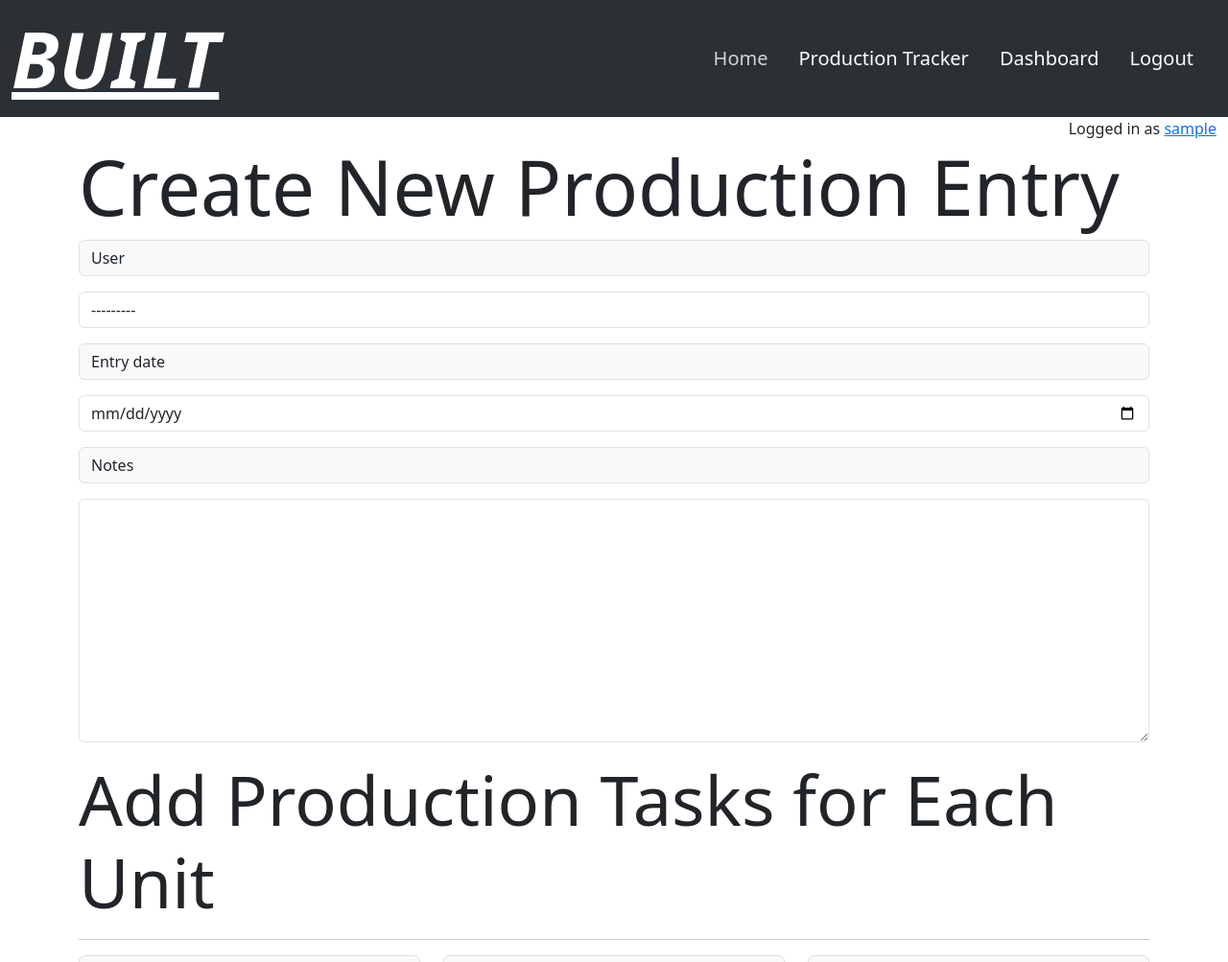
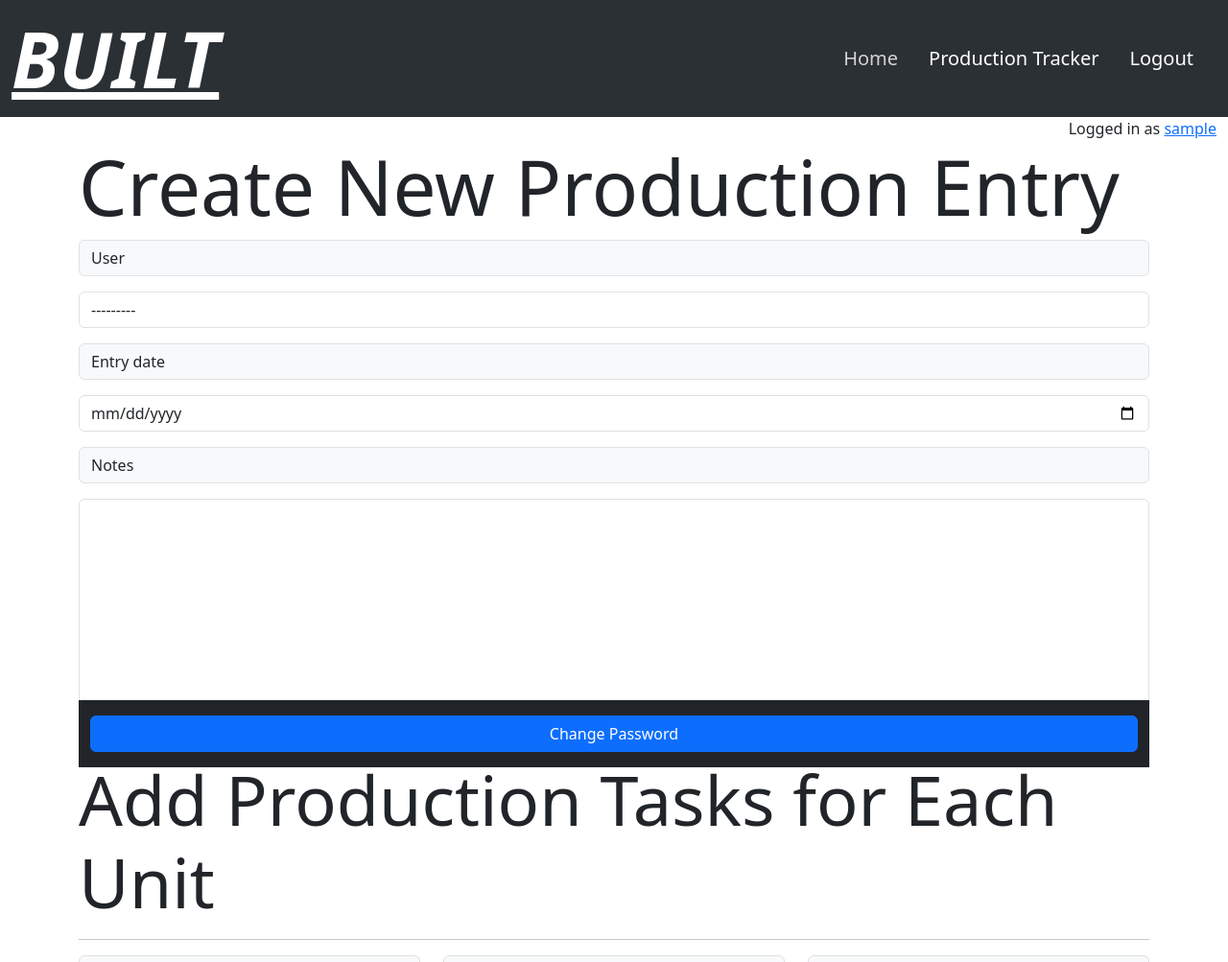
Before and after one commit to cristian-built/built-app, a Django app: page /create/ in a window 1280 px wide. Shown: the top 1003 px of the page at 96% size. Run offline with Django 4.2, Linux system fonts and the light colour scheme; a user stored in the database is signed in; tables that the repository leaves empty hold one stand-in row (values such as "Sample post"); some libraries are stand-ins or nearby versions.

Commit message:
Add files via upload

```diff
--- a/templates/base.html
+++ b/templates/base.html
@@ -35,7 +35,7 @@
               <li class="nav-item">
                 <a class="nav-link" href="{% url 'production_tracker:index' %}"><b class="navbar-brand d-flex display-2">Production Tracker</b></a>
               </li>
-              {% if user.is_authenticated %}
+              {% if user.is_authenticated and is_manager %}
                 <li class="nav-item">
                     <a class="nav-link" href="{% url 'production_tracker:dashboard' %}"><b class="navbar-brand d-flex display-2">Dashboard</b></a>
                 </li>
@@ -58,8 +58,11 @@
     <!-- block is used for overriding specific parts of a template -->
     {% block content %}
     {% endblock %}
-    <footer class="container-fluid text-bg-dark p-3">
-      <p class="text-center">This is my footer!</p>
+
+    <footer class="container-fluid position-sticky bottom-0 d-grid gap-2 text-bg-dark py-3">
+      {% if user.is_authenticated %}
+        <a class="btn btn-primary position-sticky bottom-50 end-50" href="{% url 'account_change_password' %}" role="button">Change Password</a>
+      {% endif %}
     </footer>
     <script src="https://cdn.jsdelivr.net/npm/bootstrap@5.3.0-alpha3/dist/js/bootstrap.bundle.min.js" integrity="sha384-ENjdO4Dr2bkBIFxQpeoTz1HIcje39Wm4jDKdf19U8gI4ddQ3GYNS7NTKfAdVQSZe" crossorigin="anonymous"></script>
     <script src="https://code.jquery.com/jquery-3.6.0.min.js"></script>
```
